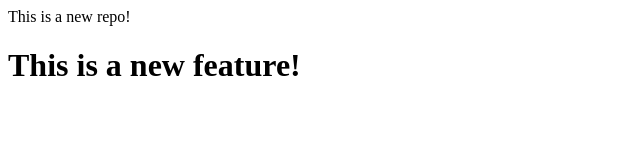
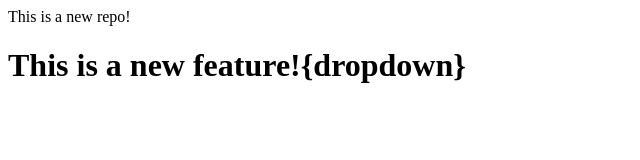
Before and after one commit to kvivekvardhan/local-repo, a plain HTML site: page index.html in a window 1280 px wide. Shown: the whole page, without its empty margins (0-640 px from the left). Drawn offline with Linux system fonts and the light colour scheme.

Commit message:
add dropdown

```diff
--- a/index.html
+++ b/index.html
@@ -1,2 +1,2 @@
 <p>This is a new repo!</p>
-<h1>This is a new feature!</h1>
+<h1>This is a new feature!{dropdown}</h1>
```
